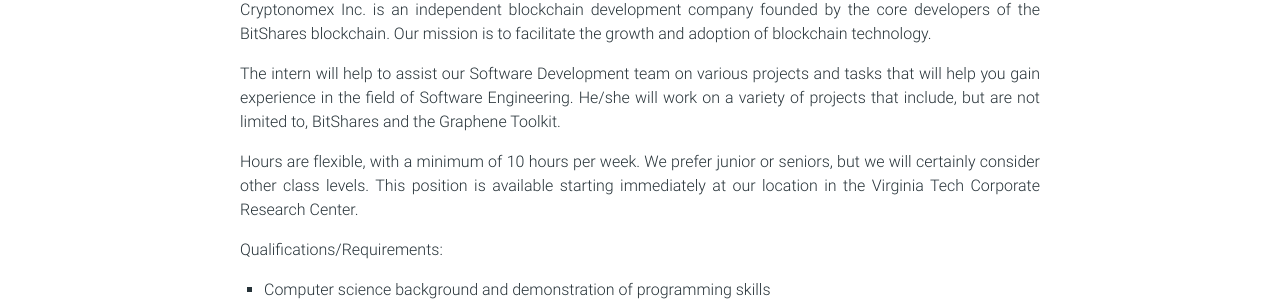
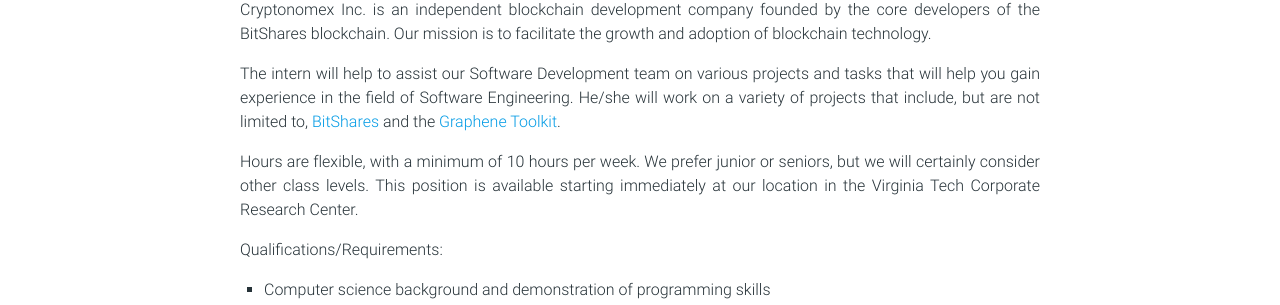
Before and after one commit to cryptonomex/cryptonomex.github.io, a Jekyll site: the page built from jobs.md, in a window 1280 px wide. Shown: the part 295-600 px from the top of the page. Built offline with Jekyll 4.4.1, drawn with Linux system fonts in a browser that asks for light colours; nearby versions of some CDN libraries; some of the changed lines change nothing that is shown.

Commit message:
Adding links to job

```diff
--- a/jobs.md
+++ b/jobs.md
@@ -7,9 +7,10 @@
 
 Cryptonomex Inc. is an independent blockchain development company founded by the core developers of the BitShares blockchain. Our mission is to facilitate the growth and adoption of blockchain technology.
 
-The intern will help to assist our Software Development team on various projects and tasks that will help you gain experience in the field of Software Engineering. He/she will work on a variety of projects that include, but are not limited to, BitShares and the Graphene Toolkit.
+The intern will help to assist our Software Development team on various projects and tasks that will help you gain experience in the field of Software Engineering. He/she will work on a variety of projects that include, but are not limited to, [BitShares](http://bitshares.org) and the [Graphene Toolkit](http://github.com/cryptonomex).
 
 Hours are flexible, with a minimum of 10 hours per week. We prefer junior or seniors, but we will certainly consider other class levels. This position is available starting immediately at our location in the Virginia Tech Corporate Research Center.
+
 
 Qualifications/Requirements:
 
@@ -19,4 +20,6 @@
    * Self-learning abilities, motivated, strong analytical and problem solving skills and attention to detail
    * Written and verbal communication skills
 
+
+
 Please send your resume and cover letter to contact@cryptonomex.com.
```
